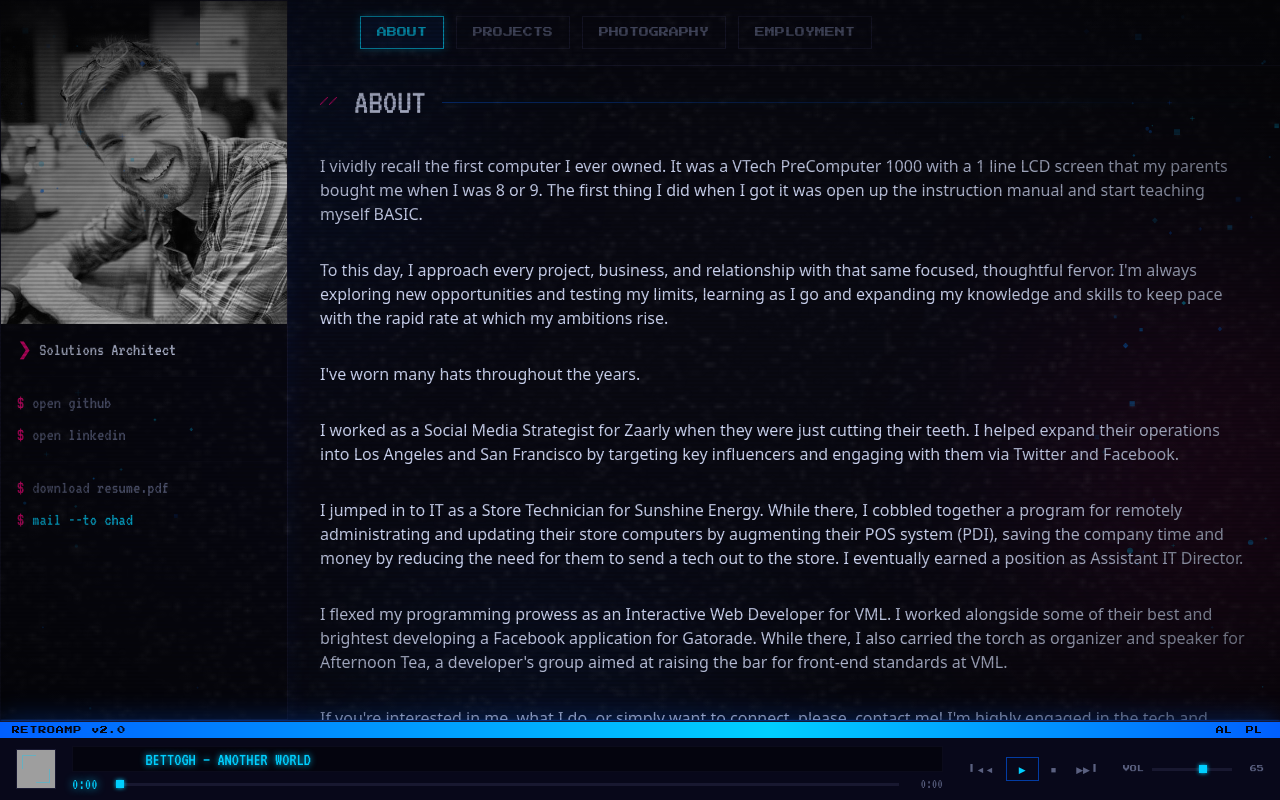
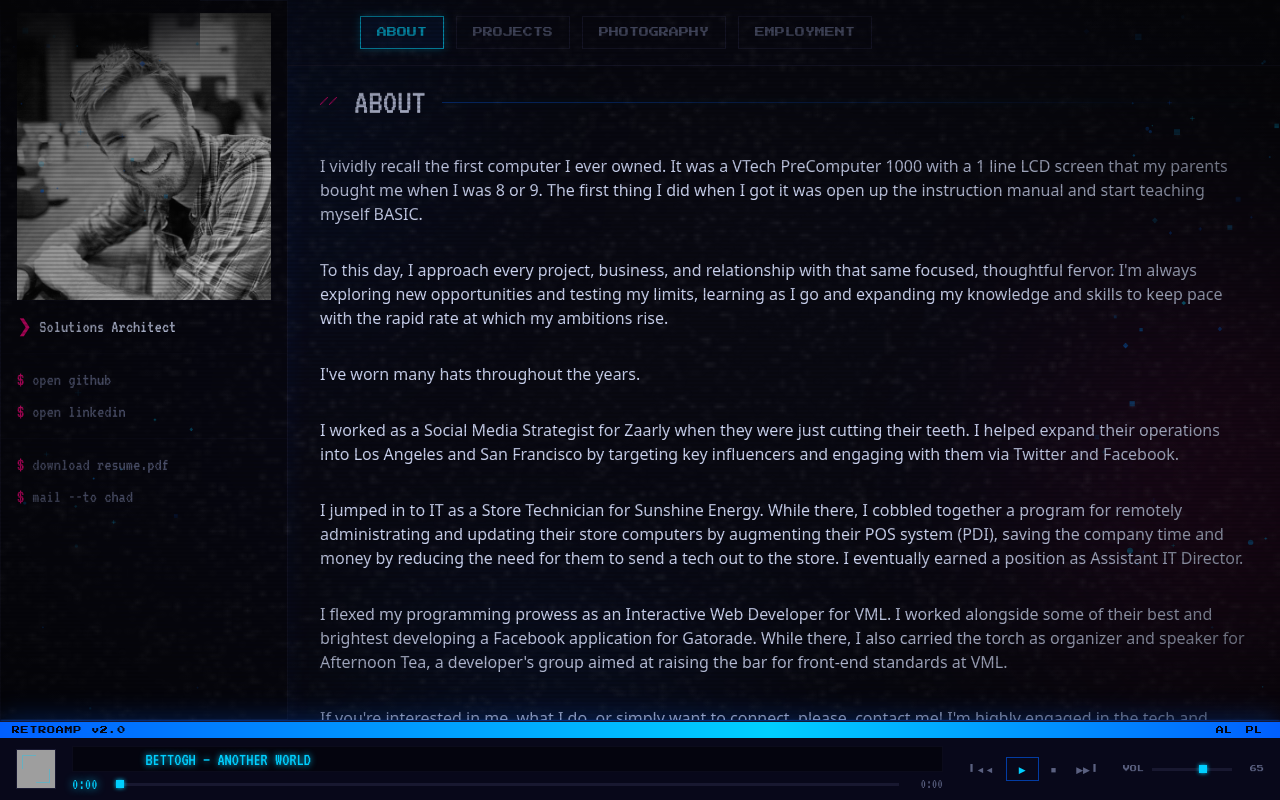
Before and after one commit to THEtheChad/thethechad.com, a Next.js app: page /about in a window 1280 px wide. Built offline with nearby package versions, Linux system fonts and the light colour scheme; grey boxes are pictures that could not be loaded.

Commit message:
sidebar cleanup

```diff
--- a/src/app/_components/Sidebar/Sidebar.tsx
+++ b/src/app/_components/Sidebar/Sidebar.tsx
@@ -18,12 +18,15 @@ export type SidebarProps = HTMLProps<HTMLElement>;
 export function Sidebar({ className, ...props }: SidebarProps) {
   return (
     <aside
-      className={`flex flex-col bg-[#08081A] border border-line/60 ${className ?? ""}`}
+      className={`flex flex-col border border-line/60 overflow-hidden ${className ?? ""}`}
       style={{ boxShadow: "0 0 24px rgba(0,95,255,0.08)" }}
       {...props}
     >
-      {/* Photo */}
-      <div className="relative overflow-hidden bg-badge">
+      {/* Terminal body */}
+      <div className="flex flex-col bg-[#04040E] font-retro text-lg flex-1 overflow-y-auto">
+        {/* display portrait */}
+        <div className="border-b border-line/20 px-4 pt-3 pb-0">
+          <div className="relative overflow-hidden">
             <Image
               src="/thethechad.jpeg"
               width={566}
@@ -33,11 +36,9 @@ export function Sidebar({ className, ...props }: SidebarProps) {
             />
             <PixelGlitch src="/thethechad.jpeg" />
           </div>
+        </div>
 
-      {/* Terminal panel */}
-      <div className="flex flex-col bg-[#04040E] font-retro text-lg flex-1">
-
-        {/* Prompt — typing title */}
+        {/* Typing title prompt */}
         <div className="border-b border-line/20 px-4 py-3">
           <span className="text-pink">❯ </span>
           <TypingTitle titles={titles} />
@@ -49,7 +50,7 @@ export function Sidebar({ className, ...props }: SidebarProps) {
             href={profile.githubUrl}
             target="_blank"
             rel="noopener noreferrer"
-            className="group flex items-center gap-2 text-soft transition-colors hover:text-accent-soft"
+            className="flex items-center gap-2 text-soft transition-colors hover:text-accent-soft"
           >
             <span className="text-pink">$</span>
             <span>open github</span>
@@ -58,14 +59,14 @@ export function Sidebar({ className, ...props }: SidebarProps) {
             href={profile.linkedinUrl}
             target="_blank"
             rel="noopener noreferrer"
-            className="group flex items-center gap-2 text-soft transition-colors hover:text-accent-soft"
+            className="flex items-center gap-2 text-soft transition-colors hover:text-accent-soft"
           >
             <span className="text-pink">$</span>
             <span>open linkedin</span>
           </a>
         </div>
 
-        {/* Action buttons */}
+        {/* Action commands */}
         <div className="flex flex-col gap-1 px-4 py-3">
           <a
             href={profile.resumeUrl}
@@ -77,13 +78,12 @@ export function Sidebar({ className, ...props }: SidebarProps) {
           </a>
           <a
             href={`mailto:${profile.email}`}
-            className="flex items-center gap-2 text-accent-soft transition-colors hover:text-body"
+            className="flex items-center gap-2 text-soft transition-colors hover:text-accent-soft"
           >
             <span className="text-pink">$</span>
             <span>mail --to chad</span>
           </a>
         </div>
-
       </div>
     </aside>
   );
```
Lines whose indentation alone changed are shown as unchanged.
